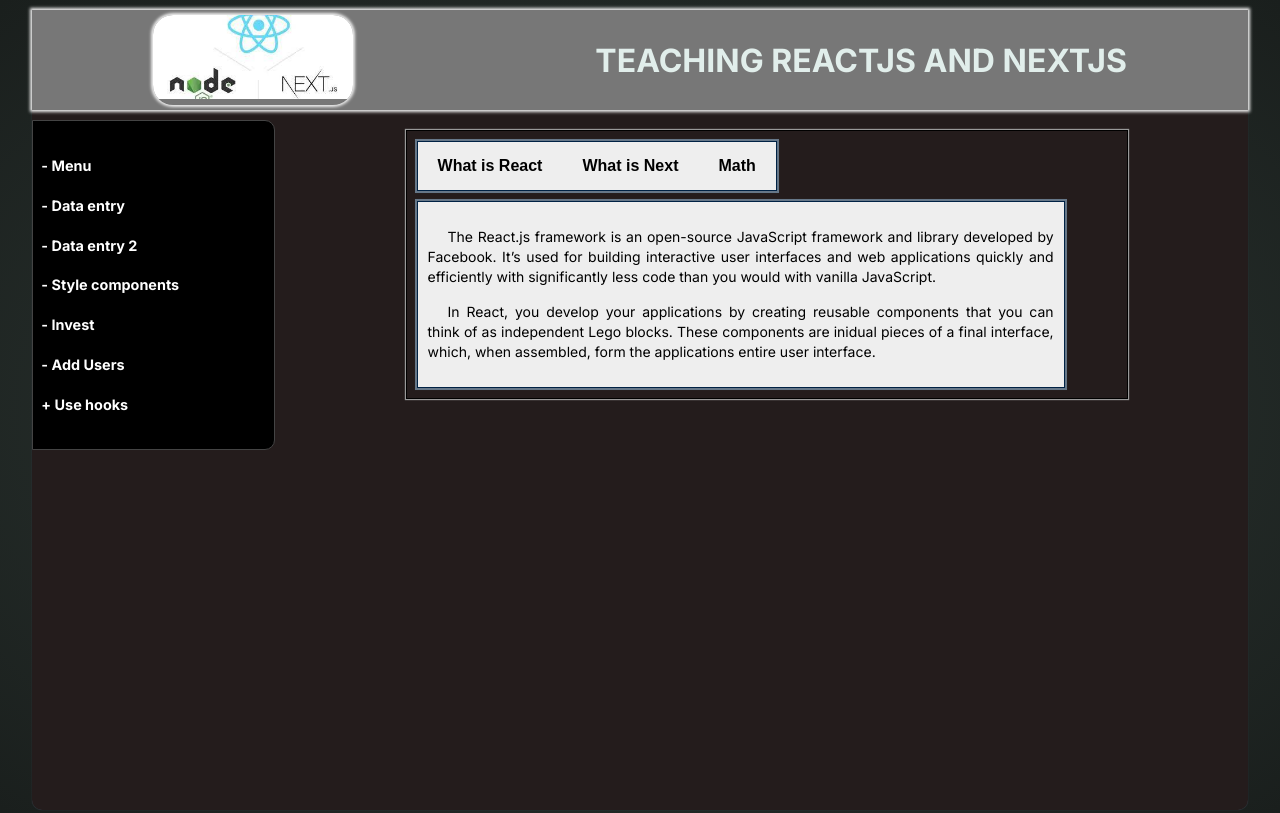
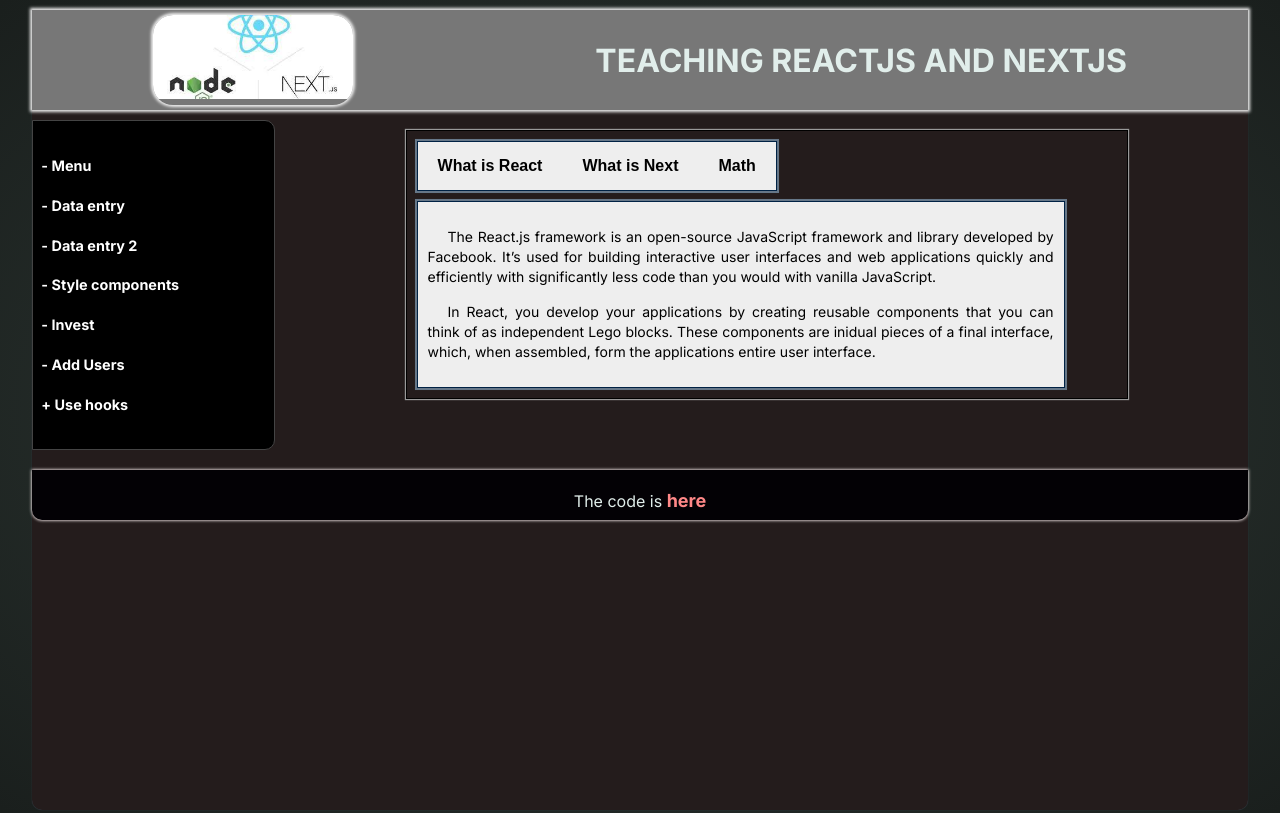
Before and after one commit to ashrafabusunaina1986/nextlearn12, a Next.js app: page /menu in a window 1280 px wide. Built offline with nearby package versions, Linux system fonts and the light colour scheme.

Commit message:
first commit

```diff
--- a/src/app/layout.tsx
+++ b/src/app/layout.tsx
@@ -3,6 +3,7 @@ import './globals.css'
 import type { Metadata } from 'next'
 import { Inter } from 'next/font/google'
 import Header from '@/components/header/Header'
+import Footer from '@/components/footer/Footer'
 
 const inter = Inter({ subsets: ['latin'] })
 
@@ -26,7 +27,7 @@ export default function RootLayout({
             <Addresses />
             {children}
           </div>
-
+          <Footer/>
         </div>
 
       </body>
--- /dev/null
+++ b/src/components/footer/Footer.js
@@ -0,0 +1,17 @@
+import React from 'react'
+import styles from './footer.module.css'
+import Link from 'next/link'
+
+function Footer() {
+    return (
+        <footer className={styles.container}>
+            <p>
+                The code is <Link href="https://github.com/ashrafabusunaina1986/nextlearn12">
+                    here
+                </Link>
+            </p>
+        </footer>
+    )
+}
+
+export default Footer
--- /dev/null
+++ b/src/components/footer/footer.module.css
@@ -0,0 +1,17 @@
+.container{
+    width: 100%;
+    height: 50px;
+    background-color: #030105;
+    box-shadow: 0 0 3px 0.5px #fff4f4;
+    border-bottom-left-radius: 10px;
+    border-bottom-right-radius: 10px;
+    margin: 20px auto;
+    padding: 20px;
+    color: inherit;
+}
+.container a{
+    color: #f88;
+    text-decoration: none;
+    font-size: 18px;
+    font-weight: bold;
+}
```
